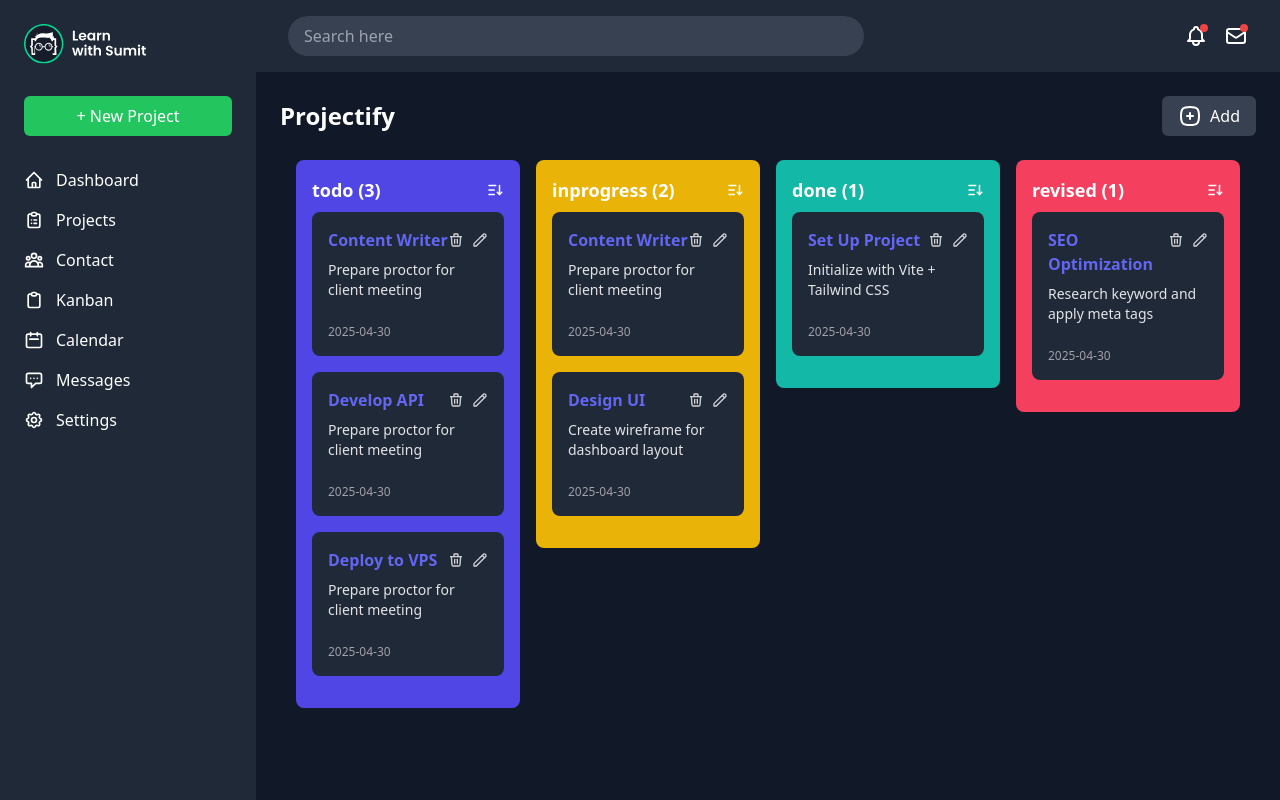
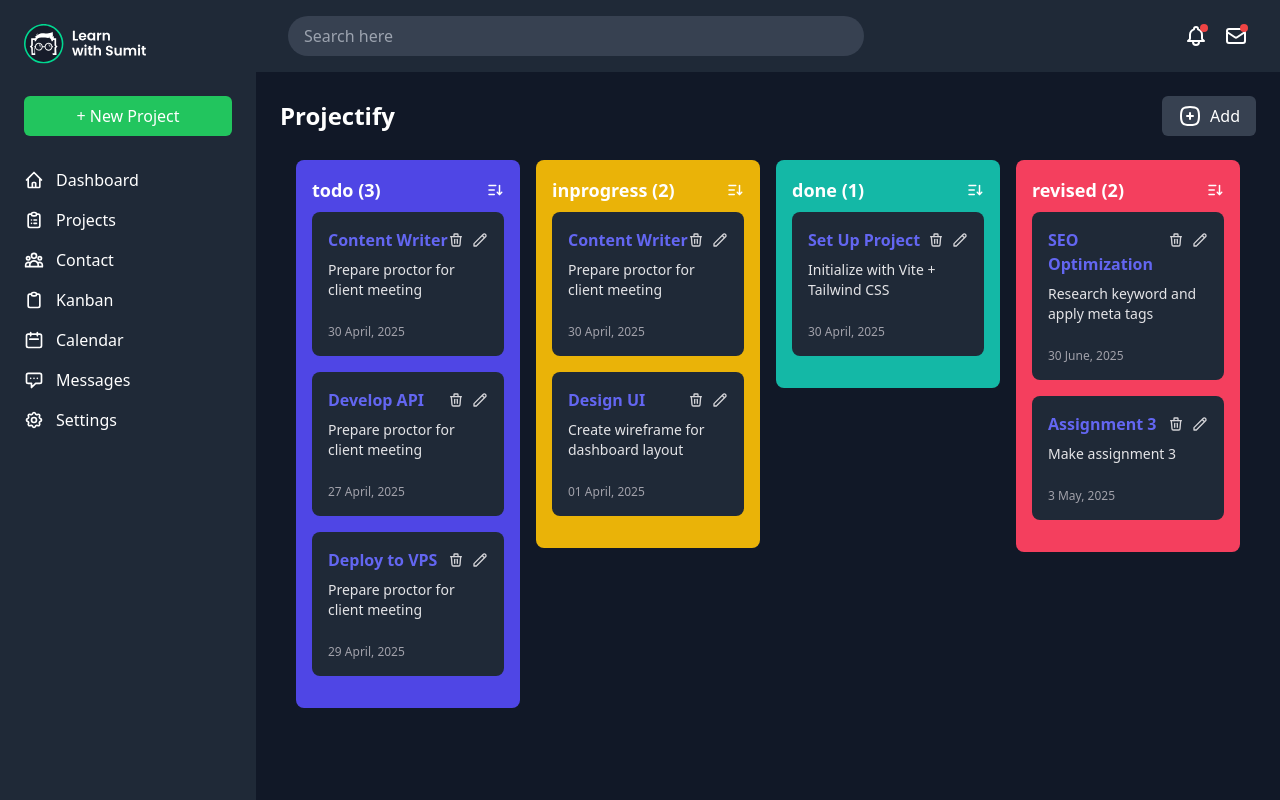
Before and after one commit to codedbyMojnu/lws-assignment-3-project-manager, a React (Vite) app: page / in a window 1280 px wide. Built offline with nearby package versions, Linux system fonts and the light colour scheme.

Commit message:
complete assignment 3 with all feature wanted by lws

```diff
--- a/src/assets/svg/ClearBtn.jsx
+++ b/src/assets/svg/ClearBtn.jsx
@@ -1,6 +1,10 @@
-export default function ClearBtn() {
+export default function ClearBtn({ setSearchQuery }) {
   return (
-    <button className="ml-[-50px]" aria-label="Close">
+    <button
+      className="ml-[-50px]"
+      aria-label="Close"
+      onClick={() => setSearchQuery("")}
+    >
       <svg
         xmlns="http://www.w3.org/2000/svg"
         fill="white"
--- a/src/components/Searchbar.jsx
+++ b/src/components/Searchbar.jsx
@@ -1,19 +1,19 @@
 import ClearBtn from "../assets/svg/ClearBtn";
+import { useTaskList } from "../context/TaskContext";
 
-export default function Searchbar({ onSearch, onSearchReset, searchText }) {
+export default function Searchbar() {
+  const { searchQuery, setSearchQuery } = useTaskList();
   return (
     <div className="mx-4 flex-1">
       <input
         type="text"
         placeholder="Search here"
         className="w-full max-w-xl rounded-full bg-gray-700 px-4 py-2 text-white focus:outline-none"
-        onChange={(e) => onSearch(e)}
+        value={searchQuery}
+        onChange={(e) => setSearchQuery(e.target.value)}
       />
-      {searchText && (
-        <div onClick={onSearchReset}>
-          <ClearBtn />
-        </div>
-      )}
+
+      {searchQuery && <ClearBtn setSearchQuery={setSearchQuery} />}
     </div>
   );
 }
--- a/src/components/Task.jsx
+++ b/src/components/Task.jsx
@@ -1,6 +1,7 @@
 import DeleteBtn from "../assets/svg/DeleteBtn";
 import EditPen from "../assets/svg/EditPen";
 import { useTaskList } from "../context/TaskContext";
+import formatDate from "./../utils/formatDate";
 
 export default function Task({ task, category, onEditTask }) {
   const { tasks, dispatch } = useTaskList();
@@ -31,7 +32,7 @@ export default function Task({ task, category, onEditTask }) {
       </div>
       <p className="mb-2 text-sm text-zinc-200">{task.description}</p>
 
-      <p className="mt-6 text-xs text-zinc-400">{task.date}</p>
+      <p className="mt-6 text-xs text-zinc-400">{formatDate(task.date)}</p>
     </div>
   );
 }
--- a/src/components/TaskCard.jsx
+++ b/src/components/TaskCard.jsx
@@ -1,9 +1,10 @@
+import { useState } from "react";
 import SortingBtn from "../assets/svg/SortingBtn";
-import { useTaskList } from "../context/TaskContext";
 import Task from "./Task";
 
-export default function TaskCard({ category, onEditTask }) {
-  const { tasks } = useTaskList();
+export default function TaskCard({ category, onEditTask, tasks }) {
+  const [sortedTasks, setSortedTasks] = useState(null);
+  const [sortingToogle, setSortingToogle] = useState(false);
   const backgroundColor = {
     todo: "bg-indigo-600",
     inprogress: "bg-yellow-500",
@@ -12,6 +13,14 @@ export default function TaskCard({ category, onEditTask }) {
   };
 
   const background = backgroundColor[category];
+
+  function handleSorting() {
+    const sorted = [...tasks[category]].sort((a, b) => {
+      return new Date(a.date) - new Date(b.date);
+    });
+
+    setSortedTasks(sorted);
+  }
   return (
     <div className="mb-4 w-full px-2 sm:w-1/2 md:w-1/4">
       {tasks[category]?.length > 0 && (
@@ -20,10 +29,26 @@ export default function TaskCard({ category, onEditTask }) {
             <h3 className="text-lg font-semibold">
               {category} ({tasks[category]?.length})
             </h3>
+            <div
+              onClick={() => {
+                setSortingToogle(!sortingToogle);
+                handleSorting();
+              }}
+            >
               <SortingBtn />
             </div>
+          </div>
           <div>
-            {tasks[category].map((task) => (
+            {sortingToogle
+              ? sortedTasks.map((task) => (
+                  <Task
+                    key={task.id}
+                    task={task}
+                    category={category}
+                    onEditTask={onEditTask}
+                  />
+                ))
+              : tasks[category].map((task) => (
                   <Task
                     key={task.id}
                     task={task}
--- a/src/components/TaskList.jsx
+++ b/src/components/TaskList.jsx
@@ -8,11 +8,11 @@ export default function TaskList() {
   const [showForm, setShowForm] = useState(false);
   const [editedTask, setEditedTask] = useState(null);
   const [editedCategory, setEditedCategory] = useState(null);
-  const { tasks } = useTaskList();
+  const { searchQuery, tasks } = useTaskList();
 
   // Search by title
 
-  const searchText = "";
+  const searchText = searchQuery || "";
 
   const filterdTasks = {
     todo: tasks.todo.filter((task) =>
@@ -28,6 +28,13 @@ export default function TaskList() {
       task.title.toLowerCase().includes(searchText.toLowerCase())
     ),
   };
+
+  //No task found when search
+  const noTaskFound =
+    filterdTasks?.todo?.length > 0 &&
+    filterdTasks?.inprogress?.length > 0 &&
+    filterdTasks?.done?.length > 0 &&
+    filterdTasks?.revised?.length > 0;
 
   //if any task exist
   const anyTasksExist =
@@ -81,11 +88,12 @@ export default function TaskList() {
 
         {anyTasksExist ? (
           <div className="mx-2 mb-6 flex flex-wrap">
-            {Object.keys(tasks).map((category) => (
+            {Object.keys(filterdTasks).map((category) => (
               <TaskCard
                 key={category}
                 category={category}
                 onEditTask={handleEditTask}
+                tasks={filterdTasks}
               />
             ))}
           </div>
--- a/src/context/TaskContext.jsx
+++ b/src/context/TaskContext.jsx
@@ -1,4 +1,4 @@
-import { createContext, useContext, useReducer } from "react";
+import { createContext, useContext, useReducer, useState } from "react";
 import taskReducer from "../reducer/taskReducer";
 import { tasksData } from "./../data/tasksData";
 
@@ -6,8 +6,11 @@ const TaskContext = createContext(null);
 
 export default function TaskProvider({ children }) {
   const [tasks, dispatch] = useReducer(taskReducer, tasksData);
+  const [searchQuery, setSearchQuery] = useState("");
   return (
-    <TaskContext.Provider value={{ tasks, dispatch }}>
+    <TaskContext.Provider
+      value={{ tasks, dispatch, searchQuery, setSearchQuery }}
+    >
       {children}
     </TaskContext.Provider>
   );
--- a/src/data/tasksData.js
+++ b/src/data/tasksData.js
@@ -10,13 +10,13 @@ export const tasksData = {
             id: 21,
             title: "Develop API",
             description: "Prepare proctor for client meeting",
-            date: "2025-04-30",
+            date: "2025-04-27",
         },
         {
             id: 32,
             title: "Deploy to VPS",
             description: "Prepare proctor for client meeting",
-            date: "2025-04-30",
+            date: "2025-04-29",
         },
     ],
     inprogress: [
@@ -30,7 +30,7 @@ export const tasksData = {
             id: 51,
             title: "Design UI",
             description: "Create wireframe for dashboard layout",
-            date: "2025-04-30",
+            date: "2025-04-01",
         },
     ],
     done: [
@@ -46,7 +46,13 @@ export const tasksData = {
             id: 71,
             title: "SEO Optimization",
             description: "Research keyword and apply meta tags",
-            date: "2025-04-30",
+            date: "2025-06-30",
+        },
+        {
+            id: 722,
+            title: "Assignment 3",
+            description: "Make assignment 3",
+            date: "2025-05-3",
         },
     ],
 };
--- /dev/null
+++ b/src/utils/findMonth.js
@@ -0,0 +1,28 @@
+export default function findMonth(month) {
+    switch (+month) {
+        case 1:
+            return "January"
+        case 2:
+            return "February"
+        case 3:
+            return "March"
+        case 4:
+            return "April"
+        case 5:
+            return "May"
+        case 6:
+            return "June"
+        case 7:
+            return "July"
+        case 8:
+            return "August"
+        case 9:
+            return "September"
+        case 10:
+            return "October"
+        case 11:
+            return "November"
+        case 12:
+            return "December"
+    }
+}
--- /dev/null
+++ b/src/utils/formatDate.js
@@ -0,0 +1,8 @@
+import findMonth from "./findMonth";
+
+export default function formatDate(date) {
+    const dateArray = date.split("-");
+    const month = dateArray[1];
+    const monthName = findMonth(month);
+    return dateArray[2] + " " + monthName + ", " + dateArray[0];
+}
```
Lines whose indentation alone changed are shown as unchanged.
